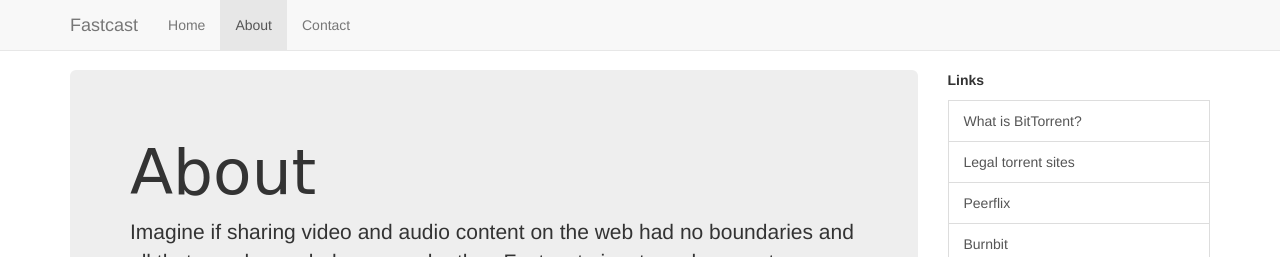
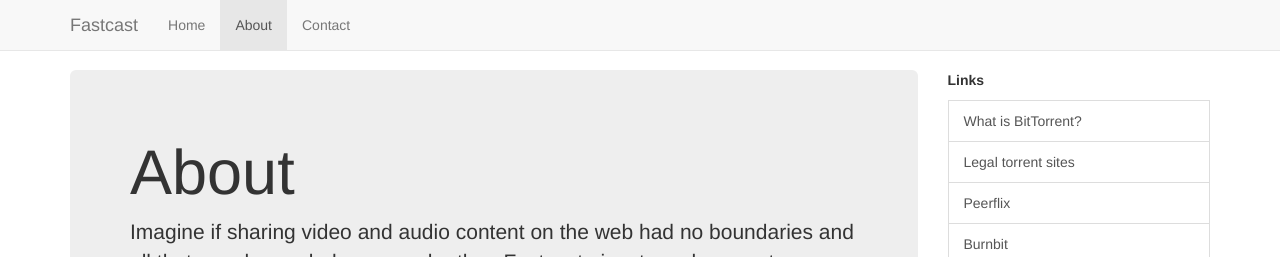
Before and after one commit to fastcast/fastcast, a plain HTML site: page about.html in a window 1280 px wide. Shown: the top 257 px of the page. Drawn offline with nearby package versions, Linux system fonts and the light colour scheme.

Commit message:
Update offcanvas.css

```diff
--- a/offcanvas.css
+++ b/offcanvas.css
@@ -11,10 +11,6 @@ body {
 }
 footer {
   padding: 30px 0;
-}
-
-h1 {
-  font-family: 'Rancho', cursive;
 }
 
 
```
